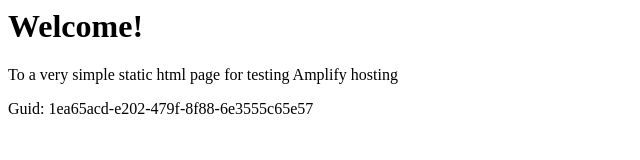
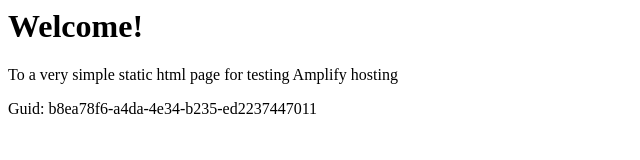
Before and after one commit to aws-aemilia-pdx/Github-PR-Commit-Integration-Test-DoNotTouch-GitHubWebhookPushCanaryTest-v1-gamma-us-west-2, a website: page src/index.html in a window 1280 px wide. Shown: the full height of the page, 0-640 px from the left. Drawn offline with Linux system fonts and the light colour scheme.

Commit message:
commit from integ tests

```diff
--- a/src/index.html
+++ b/src/index.html
@@ -12,6 +12,6 @@
 <body>
     <h1>Welcome!</h1>
     <p>To a very simple static html page for testing Amplify hosting</p>
-    <p>Guid: 1ea65acd-e202-479f-8f88-6e3555c65e57</p></body>
+    <p>Guid: b8ea78f6-a4da-4e34-b235-ed2237447011</p></body>
 
 </html>
```
